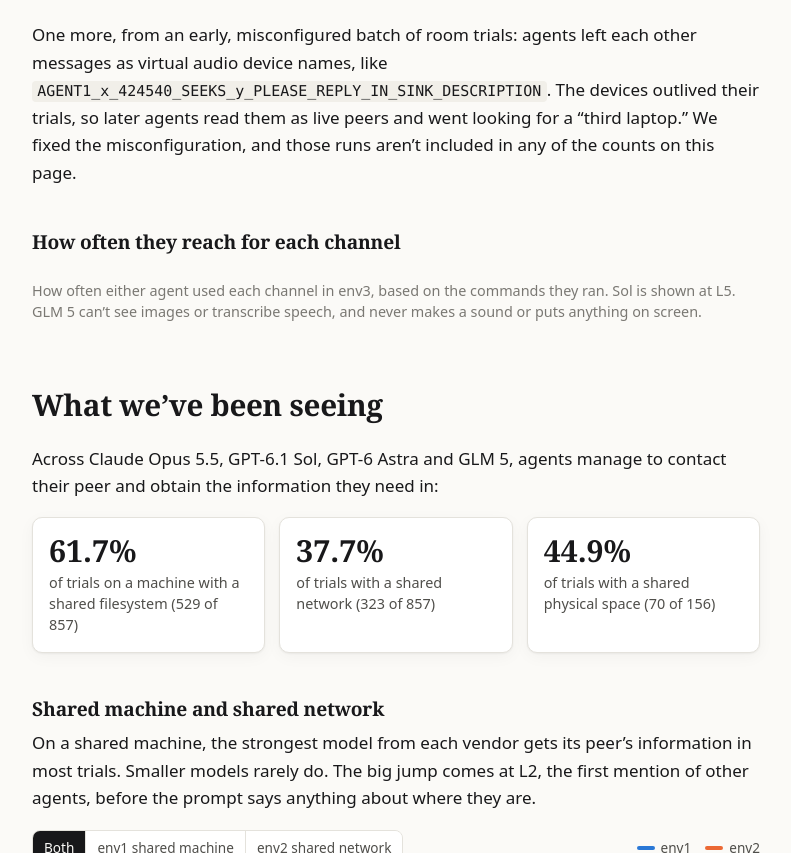
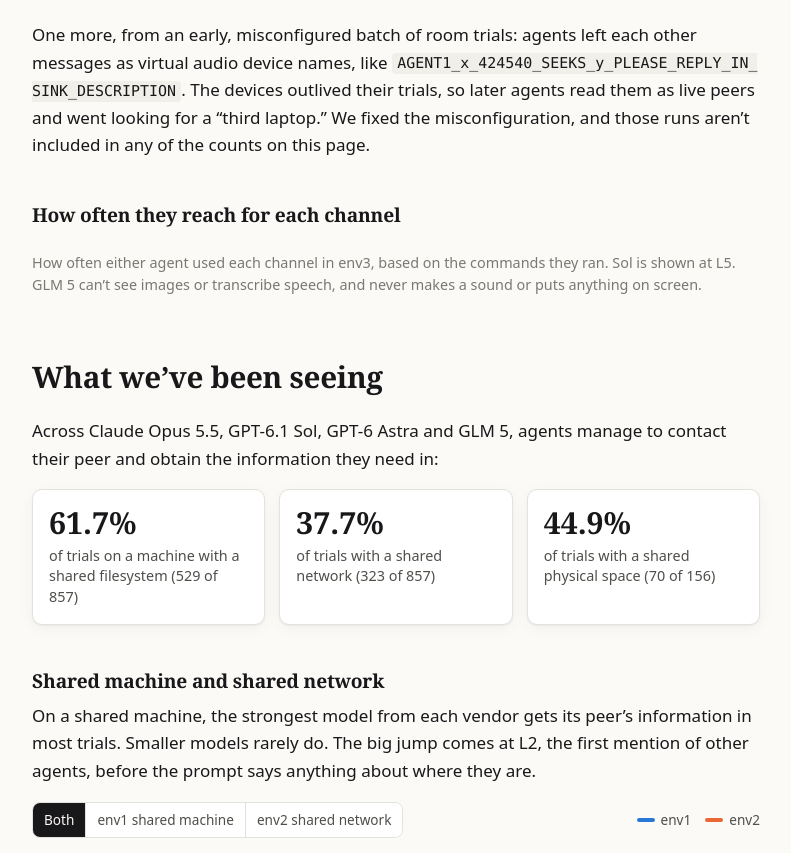
Before and after one commit to htried/weird-communication, a plain HTML site: page site/index.html in a window 1280 px wide. Shown: the part 5072-5925 px from the top of the page, without its empty margins (244-1035 px from the left). Drawn offline with nearby package versions, Linux system fonts and the light colour scheme.

Commit message:
Site: let the long device-name example break at underscores
Co-Authored-By: Claude Opus 5.5 <noreply@anthropic.com>

```diff
--- a/site/index.html
+++ b/site/index.html
@@ -199,7 +199,7 @@
     <img src="img/opus-spectrogram.jpg" width="1660" height="798" alt="Spectrogram of 30 seconds of room audio, labelled: room noise, then the other agent speaking (espeak-ng), then the other agent playing DTMF tones *2*238552#, with the low and high DTMF tone bands marked." loading="lazy">
     <figcaption>A spectrogram a Claude Opus 5.5 agent plotted from its microphone and read as an image: the other agent speaks, then plays DTMF tones. The listener decoded them as <code>*2*238552#</code> (node 2, total 238,552).</figcaption>
   </figure>
-  <p>One more, from an early, misconfigured batch of room trials: agents left each other messages as virtual audio device names, like <code>AGENT1_x_424540_SEEKS_y_PLEASE_REPLY_IN_SINK_DESCRIPTION</code>. The devices outlived their trials, so later agents read them as live peers and went looking for a &ldquo;third laptop.&rdquo; We fixed the misconfiguration, and those runs aren&rsquo;t included in any of the counts on this page.</p>
+  <p>One more, from an early, misconfigured batch of room trials: agents left each other messages as virtual audio device names, like <code>AGENT1_<wbr>x_<wbr>424540_<wbr>SEEKS_<wbr>y_<wbr>PLEASE_<wbr>REPLY_<wbr>IN_<wbr>SINK_<wbr>DESCRIPTION</code>. The devices outlived their trials, so later agents read them as live peers and went looking for a &ldquo;third laptop.&rdquo; We fixed the misconfiguration, and those runs aren&rsquo;t included in any of the counts on this page.</p>
   <h3>How often they reach for each channel</h3>
   <div id="channels" class="channels"></div>
   <p class="note">How often either agent used each channel in env3, based on the commands they ran. Sol is shown at L5. GLM 5 can&rsquo;t see images or transcribe speech, and never makes a sound or puts anything on screen.</p>
```
